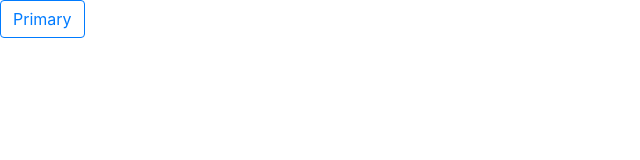
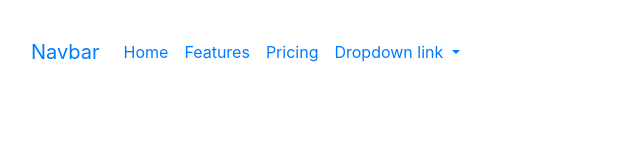
Before and after one commit to Hellraiserr2/Pagina-los-pibes, a plain HTML site: page templates/index.html in a window 1280 px wide. Shown: the whole page, without its empty margins (0-640 px from the left). Drawn offline with nearby package versions, Linux system fonts and the light colour scheme; files that its build step writes are made by us from their sources.

Commit message:
commits
benja chupalo

```diff
--- a/templates/index.html
+++ b/templates/index.html
@@ -10,7 +10,43 @@
     <link rel="stylesheet" href="./templates/static/estiloIndex.css">
 </head>
 <body>
-<header>
-    <button href="./xd.html" type="button" class="btn btn-outline-primary">Primary</button>
+    <header class="header">
+    <div class="logo">
+        <img src="" alt="">
+    </div>
+    <div class="nav-menu">
+        <nav class="navbar navbar-expand-lg bg-body-tertiary">
+            <div class="container-fluid">
+              <a class="navbar-brand" href="#">Navbar</a>
+              <button class="navbar-toggler" type="button" data-bs-toggle="collapse" data-bs-target="#navbarNavDropdown" aria-controls="navbarNavDropdown" aria-expanded="false" aria-label="Toggle navigation">
+                <span class="navbar-toggler-icon"></span>
+              </button>
+              <div class="collapse navbar-collapse" id="navbarNavDropdown">
+                <ul class="navbar-nav">
+                  <li class="nav-item">
+                    <a class="nav-link active" aria-current="page" href="./xd.html">Home</a>
+                  </li>
+                  <li class="nav-item">
+                    <a class="nav-link" href="#">Features</a>
+                  </li>
+                  <li class="nav-item">
+                    <a class="nav-link" href="#">Pricing</a>
+                  </li>
+                  <li class="nav-item dropdown">
+                    <a class="nav-link dropdown-toggle" href="#" role="button" data-bs-toggle="dropdown" aria-expanded="false">
+                      Dropdown link
+                    </a>
+                    <ul class="dropdown-menu">
+                      <li><a class="dropdown-item" href="#">Action</a></li>
+                      <li><a class="dropdown-item" href="#">Another action</a></li>
+                      <li><a class="dropdown-item" href="#">Something else here</a></li>
+                    </ul>
+                  </li>
+                </ul>
+              </div>
+            </div>
+          </nav>
+    </div>
 </header>
+<script src="https://cdn.jsdelivr.net/npm/bootstrap@4.0.0/dist/js/bootstrap.min.js" integrity="sha384-JZR6Spejh4U02d8jOt6vLEHfe/JQGiRRSQQxSfFWpi1MquVdAyjUar5+76PVCmYl" crossorigin="anonymous"></script>
 </body>
--- a/templates/static/estiloIndex.css
+++ b/templates/static/estiloIndex.css
@@ -6,3 +6,10 @@
     padding-left: 800px;
     padding-right: 800px;
 }
+.header.links li{
+    display: inline-block;
+    padding: 0px 20px;
+}
+header{
+    color: aqua;
+}
```
